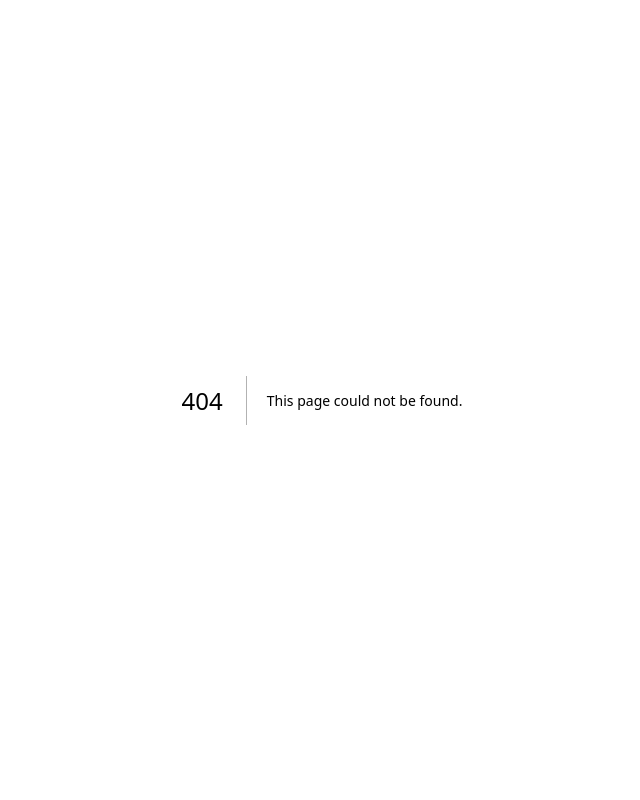
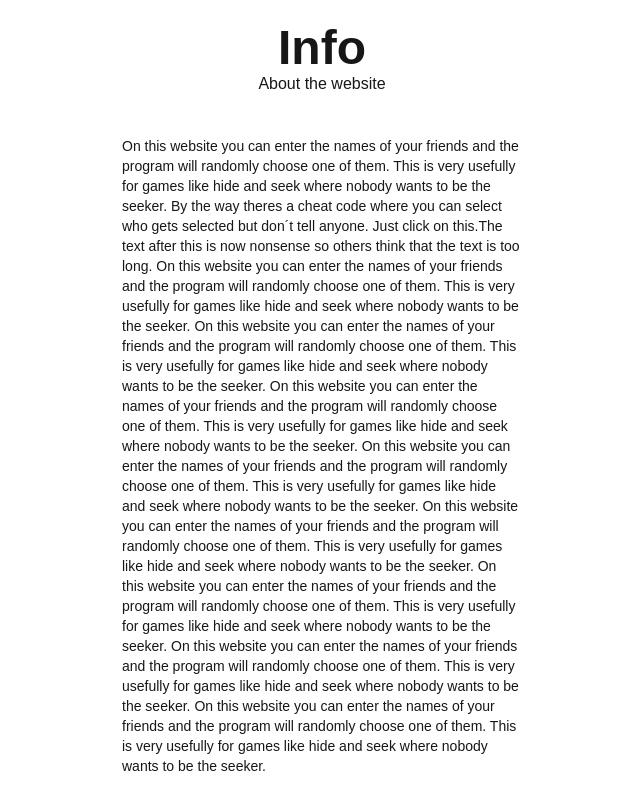
Before and after one commit to CoolV3/Another-random-generator, a Next.js app: page /info in a window 1280 px wide. Before the commit this address had no page. Shown: the whole page, without its empty margins (318-958 px from the left). Built offline with nearby package versions, Linux system fonts and the light colour scheme.

Commit message:
Added a info page with a hidden Link to enable cheat code.

```diff
--- /dev/null
+++ b/app/info/page.tsx
@@ -0,0 +1,36 @@
+import Link from "next/link";
+
+
+export default function InfoPage() {
+
+    return (
+        <div className="flex flex-col items-center justify-center h-screen ">
+            <div className="flex flex-col max-w-100 items-center">
+                <h1 className="text-5xl font-bold">Info</h1>
+                <p>About the website</p>
+                <div className="flex flex-col">
+                    <p className="pt-10 text-sm">On this website you can enter the names of your friends and the program will randomly
+                    choose one of them. This is very usefully for games like hide and seek where nobody wants to be the seeker.
+                        By the way theres a cheat code where you can select who gets selected but don´t tell anyone. Just click on {<Link className="text-sm" href={"/?sus=true"}>this.</Link>}
+                    The text after this is now nonsense so others think that the text is too long. On this website you can enter the names of your friends and the program will randomly
+                        choose one of them. This is very usefully for games like hide and seek where nobody wants to be the seeker.
+                        On this website you can enter the names of your friends and the program will randomly
+                        choose one of them. This is very usefully for games like hide and seek where nobody wants to be the seeker.
+                        On this website you can enter the names of your friends and the program will randomly
+                        choose one of them. This is very usefully for games like hide and seek where nobody wants to be the seeker.
+                        On this website you can enter the names of your friends and the program will randomly
+                        choose one of them. This is very usefully for games like hide and seek where nobody wants to be the seeker.
+                        On this website you can enter the names of your friends and the program will randomly
+                        choose one of them. This is very usefully for games like hide and seek where nobody wants to be the seeker.
+                        On this website you can enter the names of your friends and the program will randomly
+                        choose one of them. This is very usefully for games like hide and seek where nobody wants to be the seeker.
+                        On this website you can enter the names of your friends and the program will randomly
+                        choose one of them. This is very usefully for games like hide and seek where nobody wants to be the seeker.
+                        On this website you can enter the names of your friends and the program will randomly
+                        choose one of them. This is very usefully for games like hide and seek where nobody wants to be the seeker.
+                    </p>
+                </div>
+            </div>
+        </div>
+    )
+}
```
